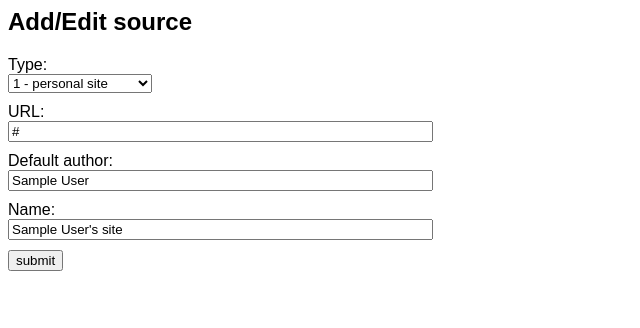
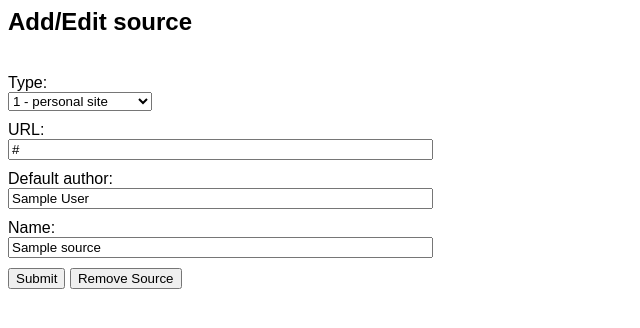
Before and after one commit to wo/opp-web, a Python web app: template OPP_Web/templates/edit-source.html in a window 1280 px wide. Shown: the top 328 px of the page, without its empty margins (0-640 px from the left). Run offline with Jinja, Linux system fonts and the light colour scheme; the template is opened without the code that fills it: most values are stand-ins (such as "Sample title", 1, 10 or a date in 2020).

Commit message:
better source edit form

```diff
--- a/OPP_Web/templates/edit-doc.html
+++ b/OPP_Web/templates/edit-doc.html
@@ -17,8 +17,8 @@ textarea { height:18em; }
 <textarea name='abstract'>{{doc['abstract']}}</textarea><br>
 
 <select name='status' size='1'>
-<option value='0'{% if doc['status'] == 0 %} selected='selected'{% endif %}>hidden</option>
-<option value='1'{% if doc['status'] == 1 %} selected='selected'{% endif %}>live</option>
+<option value='1' selected='selected'>live</option>
+<option value='0'>hidden</option>
 </select>
 {% if doc['status'] == 0 %}
   <input type='checkbox' name='found_now' value='1' checked='checked'> found now
--- a/OPP_Web/templates/edit-source.html
+++ b/OPP_Web/templates/edit-source.html
@@ -6,17 +6,28 @@ input, select { margin-bottom:10px; }
 </style>
 <body>
 <h2>Add/Edit source</h2>
+
 <form action="{{ rootdir }}edit-source" method="post">
+<input type="hidden" name="source_id" value="{{ source['source_id'] }}"><br>
 <label for="type">Type:</label>
 <select size="1" name="type">
-<option value="1">1 - personal site</option>
-<option value="2">2 - repository/journal</option>
-<option value="3">3 - weblog</option>
+<option value='1'{% if source['type'] == 1 %} selected='selected'{% endif %}>1 - personal site</option>
+<option value='2'{% if source['type'] == 2 %} selected='selected'{% endif %}>2 - repository/journal</option>
+<option value='3'{% if source['type'] == 3 %} selected='selected'{% endif %}>3 - weblog</option>
 </select><br>
-<label for="url">URL:</label><input type="text" size="50" name="url" value="{{ url }}"><br>
-<label for="default_author">Default author:</label><input type="text" size="50" name="default_author" value="{{ default_author }}" onchange="this.form.elements['name'].value=this.value+'\'s site'"><br>
-<label for="name">Name:</label><input type="text" size="50" name="name" value="{% if default_author %}{{default_author}}'s site{% endif %}"><br>
-<input type="submit" value="submit">
+<label for="url">URL:</label>
+<input type="text" size="50" name="url" value="{{ source['url'] }}"><br>
+<label for="default_author">Default author:</label>
+<input type="text" size="50" name="default_author" value="{{ source['default_author'] }}"
+       onchange="if (this.form.elements['name'].value=='') this.form.elements['name'].value=this.value+'\'s site'"><br>
+<label for="name">Name:</label>
+<input type="text" size="50" name="name" value="{{ source['name'] }}"><br>
+
+<input type="submit" name="submit" value="Submit">
+{% if source['source_id'] %}
+<input type='submit' name='submit' value='Remove Source'>
+{% endif %}
+
 </form>
 </body>
 </html>
```
Also changed, not shown: OPP_Web/__init__.py (+29 -2 lines).
